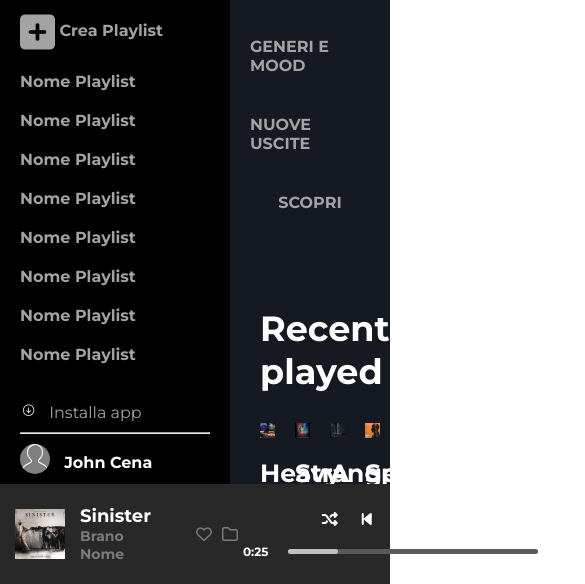
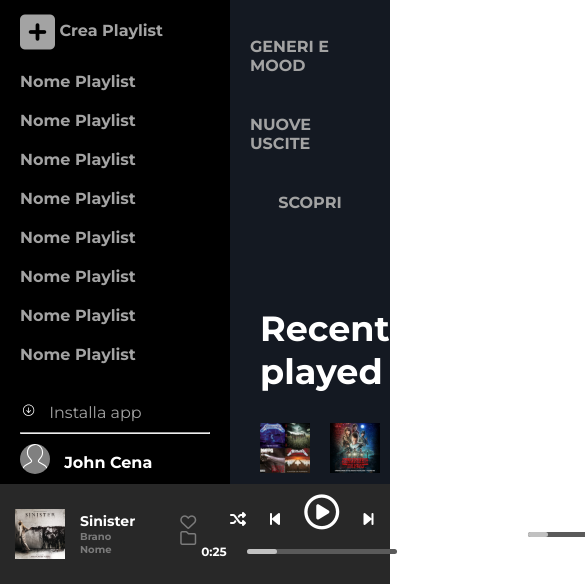
Before and after one commit to Gaki13/html-css-spotifyweb, a plain HTML site: page index.html in a window 390 px wide. Shown: the part 260-844 px from the top of the page, 585 px wide, since content can reach past the window. Drawn offline with Linux system fonts and the light colour scheme.

Commit message:
aggiunta media query a 700px

```diff
--- a/css/style.css
+++ b/css/style.css
@@ -424,15 +424,12 @@ footer{
     .album{
         width: calc( 100% / 4 - 20px );
     }
-
     .main-nav-menu ul li{
         margin: 0 20px 40px;
     }
-
     .song-name{
         font-size: 14px;
     }
-
     .icons{
         display: flex;
         align-items: center;
@@ -443,16 +440,51 @@ footer{
         width: 250px;
         margin: 0 20px;
     }
-
     .buttons-top{
         font-size: 16px;
     }
-
     .buttons-top i{
         margin: 0 10px;
     }
-
     .volume{
         display: flex;
     }
 }
+
+@media screen and ( max-width: 700px) {
+
+    .menu-container{
+        width: 100%;
+    }
+    .album{
+        width: calc( 100% / 2 - 20px);
+    }
+
+    .song-name{
+        font-size: 10px;
+    }
+    .song-name h5{
+        font-size: 14px;
+    }
+
+    .volume i{
+        font-size: 12px;
+    }
+
+    .icons{
+        display: block;
+        line-height: 15px;
+        margin-top: 30px;
+    }
+
+
+
+    .bar.song-b{
+        width: 150px;
+        margin: 0 20px;
+    }
+    .bar.volume-b{
+        width: 100px;
+        margin-right: 20px;
+    }
+}
```
